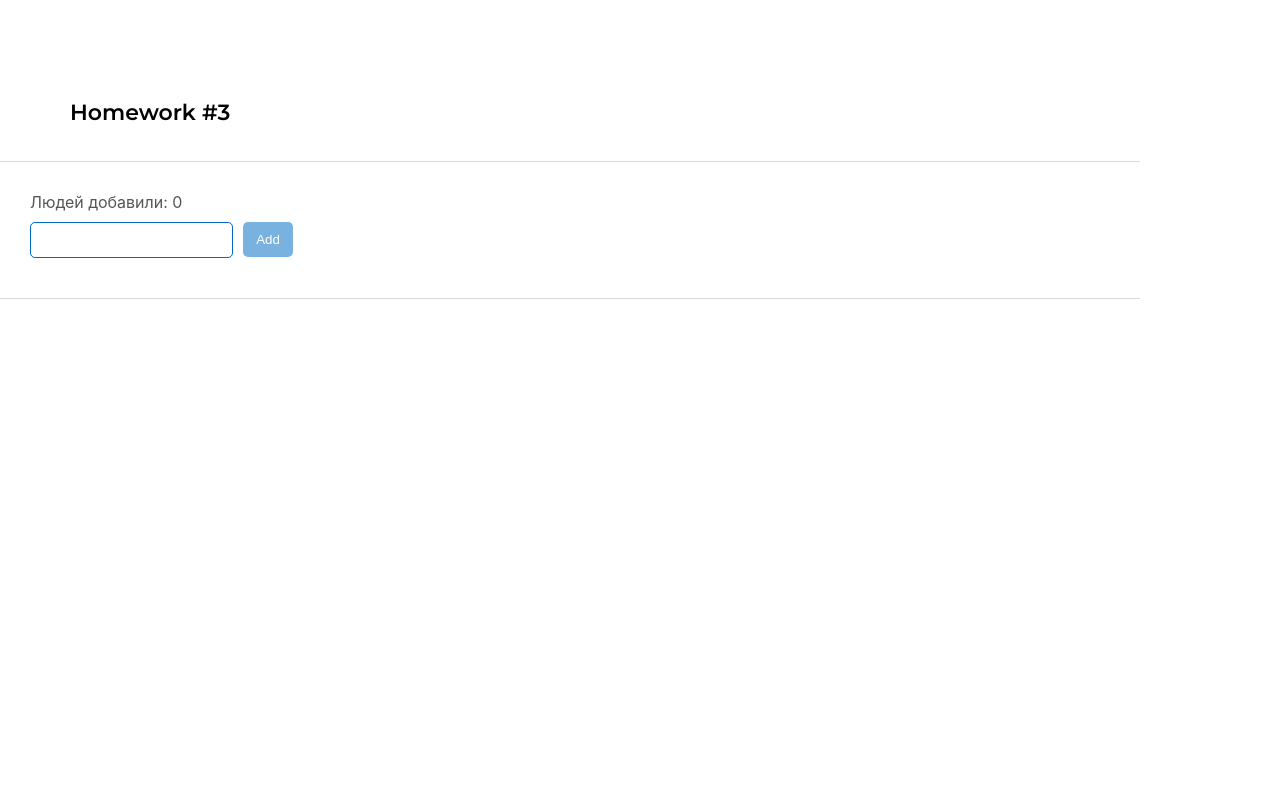
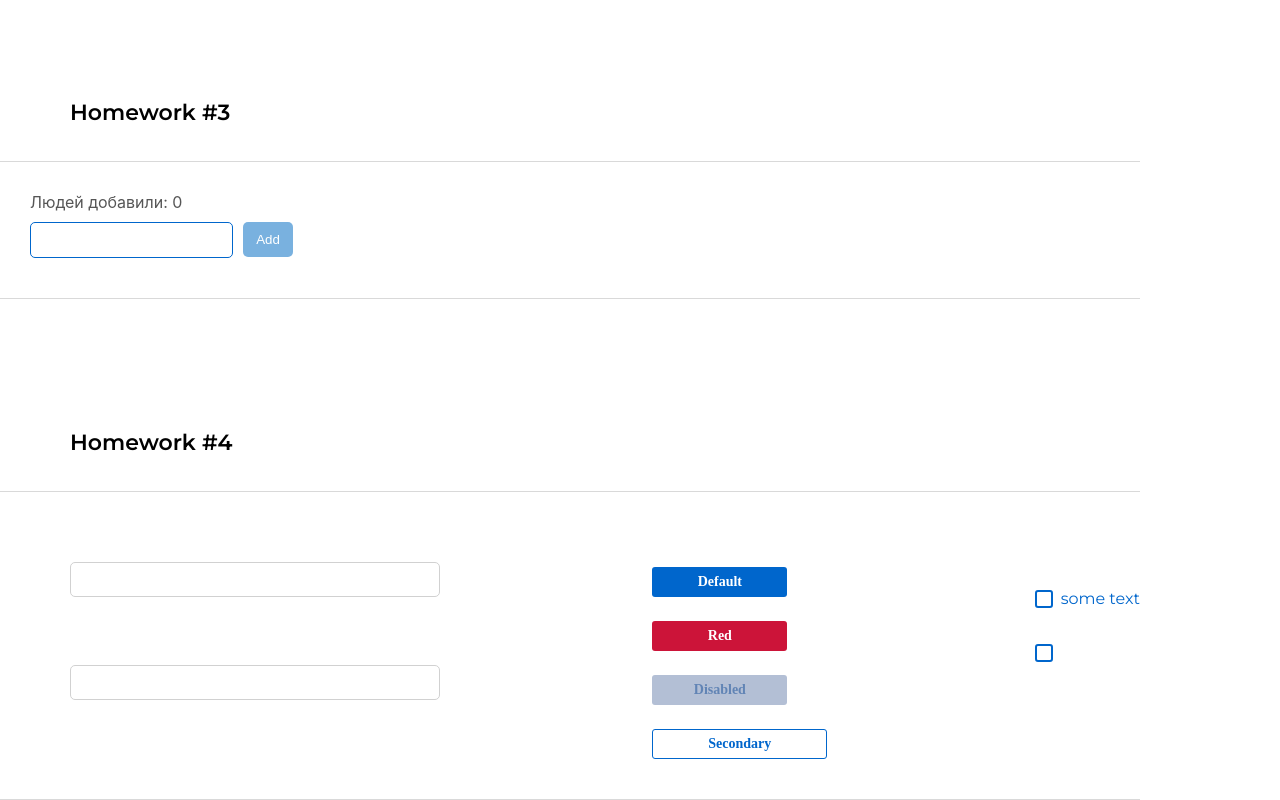
Before and after one commit to Vladseme2012/hws2-master, a React (Create React App) app: page /#/pre-junior in a window 1280 px wide. Shown: the part 975-1775 px from the top of the page. Before the commit the page ends 1274 px from the top, so only its background shows below. Built offline with nearby package versions, Linux system fonts and the light colour scheme.

Commit message:
added resolve for task hw04

```diff
--- a/src/s1-main/App.tsx
+++ b/src/s1-main/App.tsx
@@ -3,6 +3,8 @@ import s from './App.module.css';
 import HW1 from '../s2-homeworks/hw01/HW1';
 import HW2 from '../s2-homeworks/hw02/HW2';
 import HW3 from '../s2-homeworks/hw03/HW3';
+import HW4 from '../s2-homeworks/hw04/HW4';
+
 
 function App() {
     return (
@@ -10,8 +12,8 @@ function App() {
             <HW1/>
             <HW2/>
             <HW3/>
+            <HW4/>
             {/*раскомментировать по ходу выполнения*/}
-            {/*<HW4/>*/}
             {/*при выполнении дз 5 и более - закомментировать здесь дз 1-4, так как они есть внутри дз 5*/}
             {/*<HW5/>*/}
         </div>
--- a/src/s2-homeworks/hw04/HW4.tsx
+++ b/src/s2-homeworks/hw04/HW4.tsx
@@ -2,12 +2,6 @@ import React from 'react'
 import s2 from '../../s1-main/App.module.css'
 import Stand from './Stand'
 
-/*
-* 1 - понять (и простить) SuperInputText
-* 2 - в зависимости от типа и дизэйбла прицепить нужный класс в SuperButton.tsx (строка 21)
-* 3 - дописать onChangeCallback в SuperCheckbox.tsx чтоб оба чекбокса работали на стенде
-* 4 - сделать стили в соответствии с дизайном
-* */
 
 const HW4 = () => {
     return (
--- a/src/s2-homeworks/hw04/Stand.module.css
+++ b/src/s2-homeworks/hw04/Stand.module.css
@@ -2,6 +2,7 @@
     display: flex;
     justify-content: space-between;
     align-items: center;
+    margin-bottom: 40px;
 }
 
 .inputs {
@@ -14,6 +15,7 @@
     display: flex;
     flex-direction: column;
     gap: 24px;
+    padding-top: 75px;
 }
 
 .checkboxes {
--- a/src/s2-homeworks/hw04/Stand.tsx
+++ b/src/s2-homeworks/hw04/Stand.tsx
@@ -1,14 +1,14 @@
-import React, { useState } from 'react'
-import s from './Stand.module.css'
-import SuperInputText from './common/c1-SuperInputText/SuperInputText'
-import SuperCheckbox from './common/c3-SuperCheckbox/SuperCheckbox'
-import SuperButton from './common/c2-SuperButton/SuperButton'
+import React, {useState} from 'react';
+import s from './Stand.module.css';
+import SuperInputText from './common/c1-SuperInputText/SuperInputText';
+import SuperCheckbox from './common/c3-SuperCheckbox/SuperCheckbox';
+import SuperButton from './common/c2-SuperButton/SuperButton';
 
 const Stand = () => {
-    const [stateForAllInputs, setValue] = useState<string>('')
-    const [error, setError] = useState<string>('')
+    const [stateForAllInputs, setValue] = useState<string>('');
+    const [error, setError] = useState<string>('');
 
-    const [stateForAllCheckboxes, setChecked] = useState<boolean>(false)
+    const [stateForAllCheckboxes, setChecked] = useState<boolean>(false);
 
     return (
         <div id={'hw4-stand'} className={s.stand}>
@@ -33,8 +33,8 @@ const Stand = () => {
                                 stateForAllInputs.trim()
                                     ? ''
                                     : 'Error'
-                            )
-                            setValue('')
+                            );
+                            setValue('');
                         }}
                     />
                 </div>
@@ -67,7 +67,7 @@ const Stand = () => {
                 <div>
                     <SuperButton
                         id={'hw4-super-button-secondary'}
-                        xType={'secondary'}
+                        xType={'secondary'} className={'secondary'}
                     >
                         secondary
                     </SuperButton>
@@ -95,7 +95,7 @@ const Stand = () => {
                 </div>
             </div>
         </div>
-    )
-}
+    );
+};
 
-export default Stand
+export default Stand;
--- a/src/s2-homeworks/hw04/common/c1-SuperInputText/SuperInputText.module.css
+++ b/src/s2-homeworks/hw04/common/c1-SuperInputText/SuperInputText.module.css
@@ -1,20 +1,50 @@
 .input:focus {
+    outline-color: #0066CC;
 }
 
 .input {
+    width: 370px;
+    min-height: 35px;
+    border: 1px solid #D1D1D1;
+    border-radius: 5px;
+    padding: 8px 12px;
+    color: #000000;
 }
 
 .inputWrapper {
+    width: 100%;
+    max-width: 400px;
+    padding: 5px;
+    margin-left: 65px;
 }
 
 .superInput {
+    width: 370px;
+    min-height: 35px;
+    border: 1px solid #D1D1D1;
+    border-radius: 5px;
+    padding: 8px 12px;
+    color: #0066CC;
 }
 
 .errorInput {
+    width: 370px;
+    min-height: 35px;
+    border: 1px solid #CC1439;;
+    border-radius: 5px;
+    padding: 8px 12px;
 }
 
 .errorInput:focus {
+    outline-color: #CC0000;
 }
 
 .error {
+    display: block;
+    padding: 5px;
+    font-family: Montserrat sans-serif;
+    font-weight: 400;
+    font-size: 10px;
+    color: #CC1439;
+
 }
--- a/src/s2-homeworks/hw04/common/c1-SuperInputText/SuperInputText.tsx
+++ b/src/s2-homeworks/hw04/common/c1-SuperInputText/SuperInputText.tsx
@@ -4,8 +4,8 @@ import React, {
     InputHTMLAttributes,
     KeyboardEvent,
     ReactNode,
-} from 'react'
-import s from './SuperInputText.module.css'
+} from 'react';
+import s from './SuperInputText.module.css';
 
 // тип пропсов обычного инпута
 type DefaultInputPropsType = DetailedHTMLProps<InputHTMLAttributes<HTMLInputElement>,
@@ -36,26 +36,27 @@ const SuperInputText: React.FC<SuperInputTextPropsType> = (
     }
 ) => {
     const onChangeCallback = (e: ChangeEvent<HTMLInputElement>) => {
-        onChange?.(e) // если есть пропс onChange, то передать ему е (поскольку onChange не обязателен)
-
-        onChangeText?.(e.currentTarget.value)
-    }
+        onChange && onChange(e);
+        onChangeText && onChangeText(e.currentTarget.value);
+    };
     const onKeyPressCallback = (e: KeyboardEvent<HTMLInputElement>) => {
-        onKeyPress?.(e)
-
-        onEnter && // если есть пропс onEnter
-        e.key === 'Enter' && // и если нажата кнопка Enter
-        onEnter() // то вызвать его
-    }
+        onKeyPress && onKeyPress(e);
+        e.key === 'Enter' && (onEnter && onEnter());
+    };
 
     const finalSpanClassName = s.error
-        + (spanClassName ? ' ' + spanClassName : '')
-    const finalInputClassName = s.input
-        + (error ? ' ' + s.errorInput : ' ' + s.superInput)
-        + (className ? ' ' + className : '') // задача на смешивание классов
+        + (spanClassName ? ' ' + spanClassName : '');
+
+    const finalInputClassName = s.input + ' ' + (error ? s.errorInput : s.superInput);
 
     return (
         <div className={s.inputWrapper}>
+            <span
+                id={id ? id + '-span' : undefined}
+                className={finalSpanClassName}
+            >
+                {error}
+            </span>
             <input
                 id={id}
                 type={'text'}
@@ -64,14 +65,9 @@ const SuperInputText: React.FC<SuperInputTextPropsType> = (
                 className={finalInputClassName}
                 {...restProps} // отдаём инпуту остальные пропсы если они есть (value например там внутри)
             />
-            <span
-                id={id ? id + '-span' : undefined}
-                className={finalSpanClassName}
-            >
-                {error}
-            </span>
+
         </div>
-    )
-}
+    );
+};
 
-export default SuperInputText
+export default SuperInputText;
--- a/src/s2-homeworks/hw04/common/c2-SuperButton/SuperButton.module.css
+++ b/src/s2-homeworks/hw04/common/c2-SuperButton/SuperButton.module.css
@@ -1,36 +1,84 @@
 .button {
+    display: flex;
+    justify-content: center;
+    align-items: center;
+    min-height: 30px;
+    padding: 5px 25px;
+    border-radius: 3px;
+    font-family: Montserrat sans-serif;
+    font-size: 14px;
+    font-weight: 600;
+    text-transform: Capitalize;
 }
 
 .disabled {
+    width: 135px;
+    border: none;
+    background: #b3bfd5;
+    color: #6184b5;
 }
 
 .secondary {
+    width: 175px;
+    border: 1px solid #0066CC;
+    background: #ffffff;
+    color: #0066CC;
+    transition: linear 0.3s;
 }
 
 .default {
+    width: 135px;
+    border: none;
+    background: #0066CC;
+    color: #FFFFFF;
+    transition: linear 0.3s;
 }
 
 .red {
+    width: 135px;
+    border: none;
+    background: #CC1439;
+    color: #FFFFFF;
+    transition: linear 0.3s;
 }
 
 .default:hover {
+    width: 165px;
+    background: #0080FF;
+
 }
 
 .red:hover {
+    width: 165px;
+    background: #FF1A47;
 }
 
 .secondary:hover {
+    width: 165px;
+    background: #E5F0FA;
+    color: #0066CC;
+    border: 1px solid #0066CC;
 }
 
-
 .default:active {
+    width: 150px;
+    background: #0059B2;
 }
 
 .secondary:active {
+    width: 150px;
+    background: #0066CC;
+    border: 1px solid #0066CC;
 }
 
 .red:active {
+    width: 150px;
+    background: #B21232;
 }
 
 .button:disabled {
+    width: 135px;
+    border: none;
+    background: #b3bfd5;
+    color: #6184b5;
 }
--- a/src/s2-homeworks/hw04/common/c2-SuperButton/SuperButton.tsx
+++ b/src/s2-homeworks/hw04/common/c2-SuperButton/SuperButton.tsx
@@ -1,5 +1,5 @@
-import React, {ButtonHTMLAttributes, DetailedHTMLProps} from 'react'
-import s from './SuperButton.module.css'
+import React, {ButtonHTMLAttributes, DetailedHTMLProps} from 'react';
+import s from './SuperButton.module.css';
 
 // тип пропсов обычной кнопки, children в котором храниться название кнопки там уже описан
 type DefaultButtonPropsType = DetailedHTMLProps<ButtonHTMLAttributes<HTMLButtonElement>,
@@ -17,12 +17,8 @@ const SuperButton: React.FC<SuperButtonPropsType> = (
         ...restProps // все остальные пропсы попадут в объект restProps, там же будет children
     }
 ) => {
-    const finalClassName = s.button
-        // + (disabled
-        //         ? ...
-        //         : xType === 'red'
-        //             ? ...
-        + (className ? ' ' + className : '') // задачка на смешивание классов
+
+    const finalClassName = s.button + ' ' + (disabled ? s.disabled : xType === 'red' ? s.red : xType === 'secondary' ? s.secondary : s.default);
 
     return (
         <button
@@ -30,7 +26,7 @@ const SuperButton: React.FC<SuperButtonPropsType> = (
             className={finalClassName}
             {...restProps} // отдаём кнопке остальные пропсы если они есть (children там внутри)
         />
-    )
-}
+    );
+};
 
-export default SuperButton
+export default SuperButton;
--- a/src/s2-homeworks/hw04/common/c3-SuperCheckbox/SuperCheckbox.module.css
+++ b/src/s2-homeworks/hw04/common/c3-SuperCheckbox/SuperCheckbox.module.css
@@ -1,7 +1,6 @@
 .label {
     display: flex;
     align-items: center;
-
     cursor: pointer;
 }
 
--- a/src/s2-homeworks/hw04/common/c3-SuperCheckbox/SuperCheckbox.tsx
+++ b/src/s2-homeworks/hw04/common/c3-SuperCheckbox/SuperCheckbox.tsx
@@ -2,8 +2,8 @@ import React, {
     ChangeEvent,
     DetailedHTMLProps,
     InputHTMLAttributes,
-} from 'react'
-import s from './SuperCheckbox.module.css'
+} from 'react';
+import s from './SuperCheckbox.module.css';
 
 // тип пропсов обычного инпута
 type DefaultInputPropsType = DetailedHTMLProps<InputHTMLAttributes<HTMLInputElement>,
@@ -27,12 +27,12 @@ const SuperCheckbox: React.FC<SuperCheckboxPropsType> = (
     }
 ) => {
     const onChangeCallback = (e: ChangeEvent<HTMLInputElement>) => {
-        // задачка на написание онченджа
-
-    }
+        onChange && onChange(e);
+        onChangeChecked && onChangeChecked(e.currentTarget.checked);
+    };
 
     const finalInputClassName = s.checkbox
-        + (className ? ' ' + className : '')
+        + (className ? ' ' + className : '');
 
     return (
         <label className={s.label}>
@@ -52,7 +52,7 @@ const SuperCheckbox: React.FC<SuperCheckboxPropsType> = (
                 </span>
             )}
         </label> // благодаря label нажатие на спан передастся в инпут
-    )
-}
+    );
+};
 
-export default SuperCheckbox
+export default SuperCheckbox;
```
